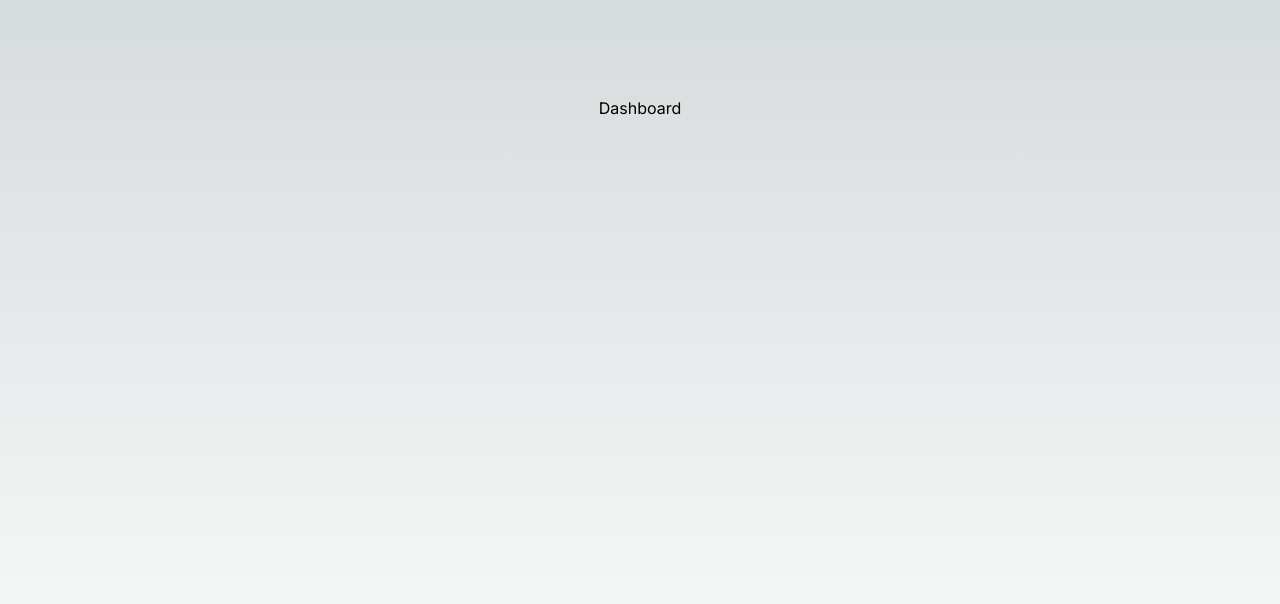
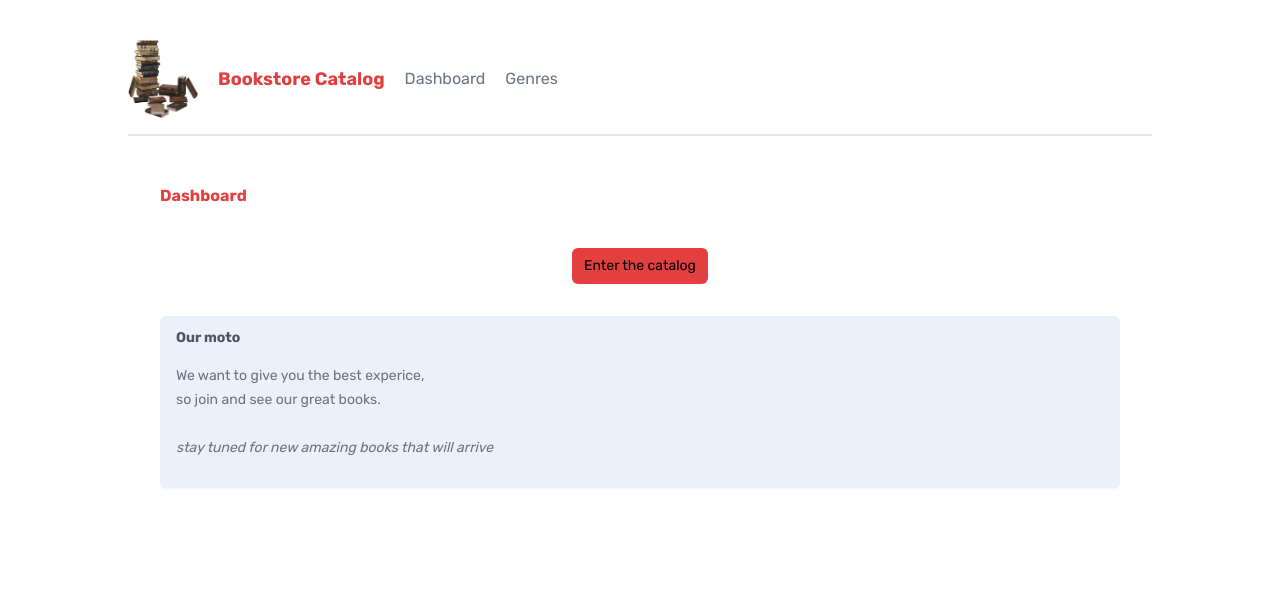
Before and after one commit to eladr7/bookstore-client, a Next.js app: page / in a window 1280 px wide. Shown: the top 604 px of the page. Built offline with nearby package versions, Linux system fonts and the light colour scheme.

Commit message:
Basic layout for the app. empty genres route

```diff
--- /dev/null
+++ b/app/(dashboard)/genres/page.tsx
@@ -0,0 +1,10 @@
+interface GenresProps {}
+const Genres: React.FC<GenresProps> = ({}) => {
+  return (
+    <main>
+      <h2>Genres</h2>
+    </main>
+  );
+};
+
+export default Genres;
--- a/app/(dashboard)/page.tsx
+++ b/app/(dashboard)/page.tsx
@@ -1,7 +1,28 @@
+import Link from "next/link";
+
 export default function Home() {
   return (
-    <main className="flex min-h-screen flex-col items-center justify-between p-24">
+    <main>
       <h2>Dashboard</h2>
+      <div className="flex justify-center my-8">
+        <Link href="genres">
+          <button className="btn-primary">Enter the catalog</button>
+        </Link>
+      </div>
+
+      <div className="card">
+        <h3>Our moto</h3>
+
+        <div>
+          <p>
+            We want to give you the best experice, <br />
+            so join and see our great books.
+            <br />
+            <br />
+            <i>stay tuned for new amazing books that will arrive</i>
+          </p>
+        </div>
+      </div>
     </main>
   );
 }
--- /dev/null
+++ b/app/components/Navbar.tsx
@@ -0,0 +1,23 @@
+import Image from "next/image";
+import Link from "next/link";
+import React from "react";
+import Logo from "../../public/books.png";
+
+interface NavbarProps {}
+export const Navbar: React.FC<NavbarProps> = ({}) => {
+  return (
+    <nav>
+      <Image
+        src={Logo}
+        alt="Bookstore catalog logo"
+        width={70}
+        height={10}
+        quality={100}
+        // placeholder="blur"
+      />
+      <h1>Bookstore Catalog</h1>
+      <Link href="/">Dashboard</Link>
+      <Link href="/genres">Genres</Link>
+    </nav>
+  );
+};
--- a/app/globals.css
+++ b/app/globals.css
@@ -1,4 +1,138 @@
 @tailwind base;
+@tailwind components;
+@tailwind utilities;
+
+/* base styles */
+body {
+  /* background: #ebf0fa; */
+  background: white;
+  @apply text-gray-500 m-8;
+}
+h1,
+h2 {
+  @apply font-bold text-primary text-lg;
+}
+main {
+  @apply max-w-5xl my-12 mx-auto px-8;
+}
+main > h2 {
+  @apply mb-4 pb-2 text-base;
+}
+p > a {
+  @apply text-primary underline;
+}
+
+/* nav styles */
+nav {
+  @apply pb-4
+    border-b-2 border-gray-200
+    flex items-center gap-5
+    my-10 mx-auto
+    max-w-5xl;
+}
+nav a,
+nav span {
+  @apply text-gray-500;
+}
+nav a:hover {
+  @apply text-black;
+}
+main nav {
+  @apply border-0;
+}
+
+/* button styles */
+button {
+  @apply px-3 py-2
+    rounded-sm
+    flex justify-between items-center gap-2
+    text-sm;
+}
+button:hover {
+  @apply bg-opacity-90;
+}
+.btn-primary {
+  @apply bg-primary text-black rounded-md;
+}
+.btn-secondary {
+  @apply bg-gray-200 text-gray-900;
+}
+
+/* form styles */
+/* form {
+  @apply py-4 px-7
+    bg-primary
+    bg-opacity-5
+    rounded-md
+    block
+    mx-auto
+    min-w-fit w-1/4;
+} */
+form label {
+  @apply block;
+}
+/* form input,
+form textarea,
+form select {
+  @apply block
+    mt-2 my-4 px-2 py-1
+    rounded-sm w-full;
+}
+form button {
+  @apply block mx-auto;
+} */
+
+/* feedback styles */
+.error {
+  @apply border-2
+    border-red-500
+    bg-red-300
+    text-red-800
+    py-1 px-2
+    rounded-sm
+    block
+    max-w-fit
+    my-4 mx-auto;
+}
+
+/* card styles */
+.card {
+  background-color: #ebf0fa;
+  /* @apply #ebf0fa  */
+  @apply shadow-sm
+    rounded-md
+    py-3 px-4 my-4
+    relative
+    overflow-hidden;
+}
+.card h3 {
+  @apply font-bold text-gray-600 text-sm
+    mb-0;
+}
+.card p {
+  @apply my-4 text-sm leading-6;
+}
+
+/* pill styles */
+.pill {
+  @apply py-1 px-2 mt-3
+    inline-block
+    text-xs font-semibold;
+}
+/* .pill.high {
+  @apply bg-red-300 text-red-600;
+}
+.pill.medium {
+  @apply bg-blue-300 text-blue-600;
+}
+.pill.low {
+  @apply bg-emerald-300 text-emerald-600;
+} */
+.card .pill {
+  @apply absolute bottom-0 right-0
+    rounded-tl-md;
+}
+/* @tailwind base;
 @tailwind components;
 @tailwind utilities;
 
@@ -30,4 +164,4 @@
   .text-balance {
     text-wrap: balance;
   }
-}
+} */
--- a/app/layout.tsx
+++ b/app/layout.tsx
@@ -1,12 +1,15 @@
 import type { Metadata } from "next";
-import { Inter } from "next/font/google";
+import { Rubik } from "next/font/google";
 import "./globals.css";
 
-const inter = Inter({ subsets: ["latin"] });
+// Components
+import { Navbar } from "./components/Navbar";
+
+const rubik = Rubik({ subsets: ["latin"] });
 
 export const metadata: Metadata = {
-  title: "Create Next App",
-  description: "Generated by create next app",
+  title: "Bookstore Catalog",
+  description: "An app for browsing and creating books",
 };
 
 export default function RootLayout({
@@ -16,7 +19,10 @@
 }>) {
   return (
     <html lang="en">
-      <body className={inter.className}>{children}</body>
+      <body className={rubik.className}>
+        <Navbar />
+        {children}
+      </body>
     </html>
   );
 }
--- a/tailwind.config.ts
+++ b/tailwind.config.ts
@@ -8,6 +8,9 @@
   ],
   theme: {
     extend: {
+      colors: {
+        primary: "#e33f3f",
+      },
       backgroundImage: {
         "gradient-radial": "radial-gradient(var(--tw-gradient-stops))",
         "gradient-conic":
```
Also changed, not shown: public/books.png (added), public/library.jpg (added).
